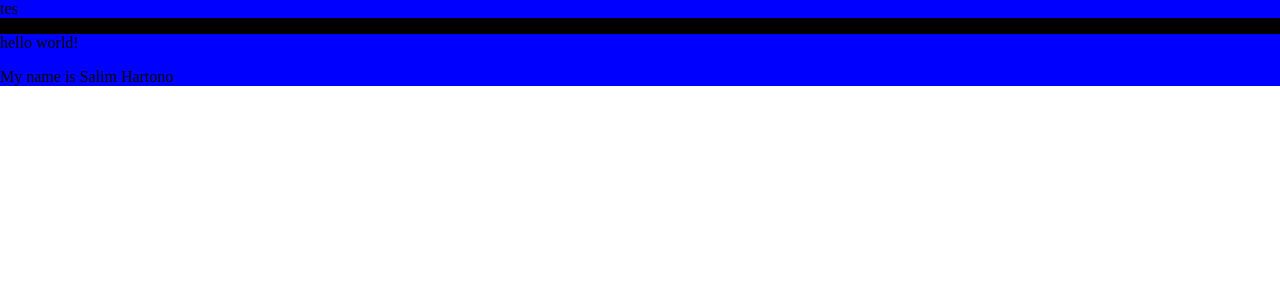
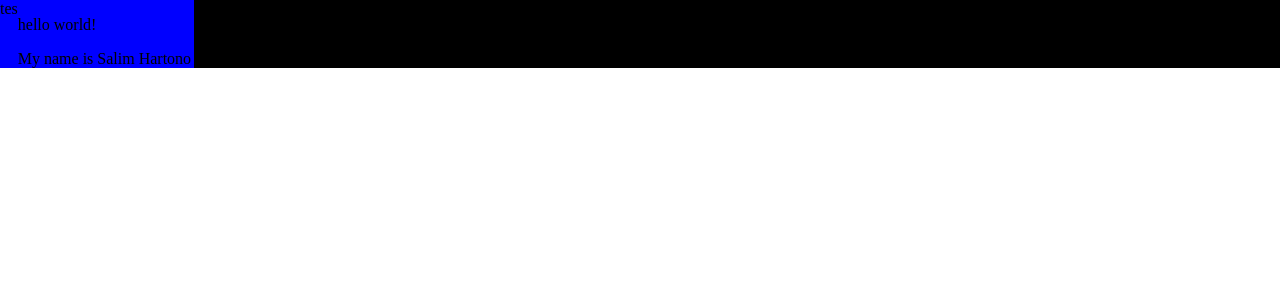
Before and after one commit to croodcash/thecroodcash, a React (Create React App) app: page / in a window 1280 px wide. Shown: the top 300 px of the page. Built offline with nearby package versions, Linux system fonts and the light colour scheme.

Commit message:
17-08-2020

```diff
--- a/src/components/index.jsx
+++ b/src/components/index.jsx
@@ -17,6 +17,7 @@ class App extends Component{
 
 const RootContainer=styled.div`
   background-color: ${props => props.bg};
+  display: flex;
 `;
 
 export default App;
--- a/src/reducer/index.js
+++ /dev/null
@@ -1,6 +0,0 @@
-export default function reducer(state = INITIAL_STATE, action = {}) {
-    switch (action.type) {
-      default:
-        return { ...state };
-    }
-  }
```
